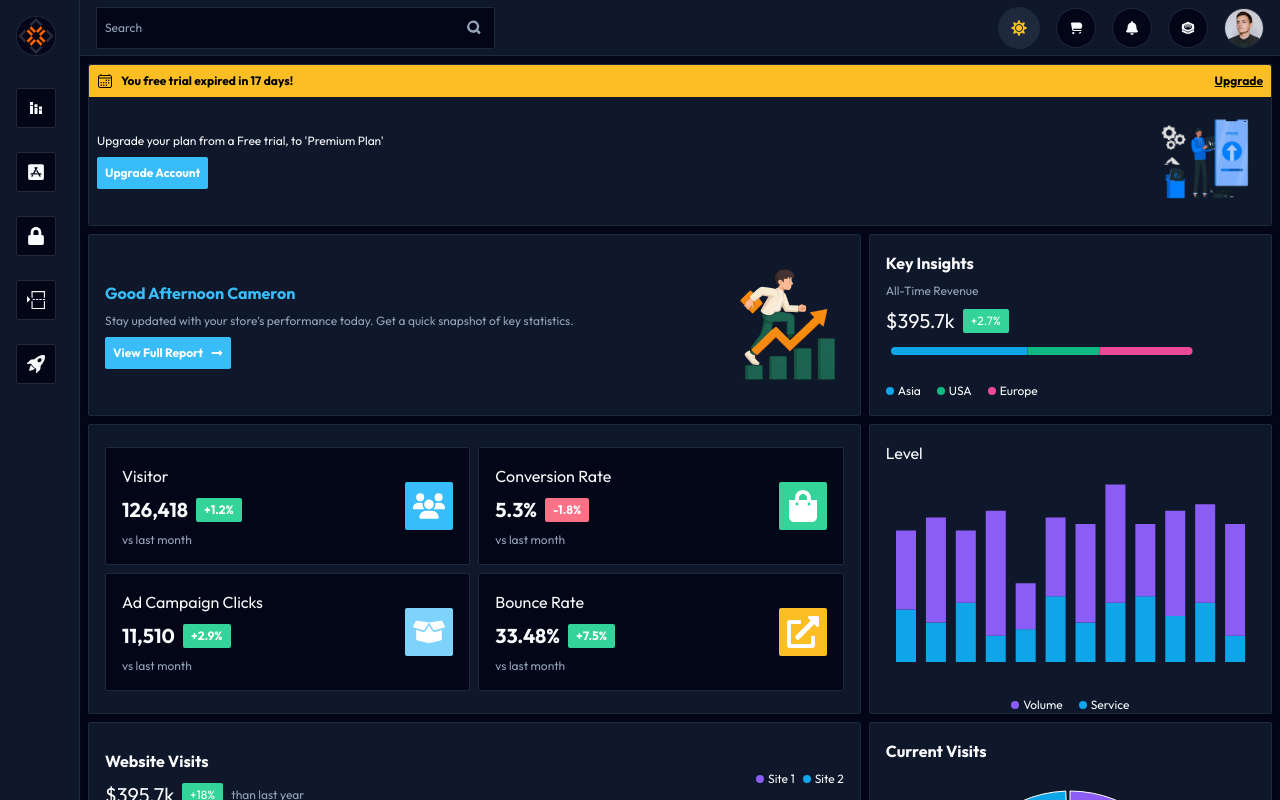
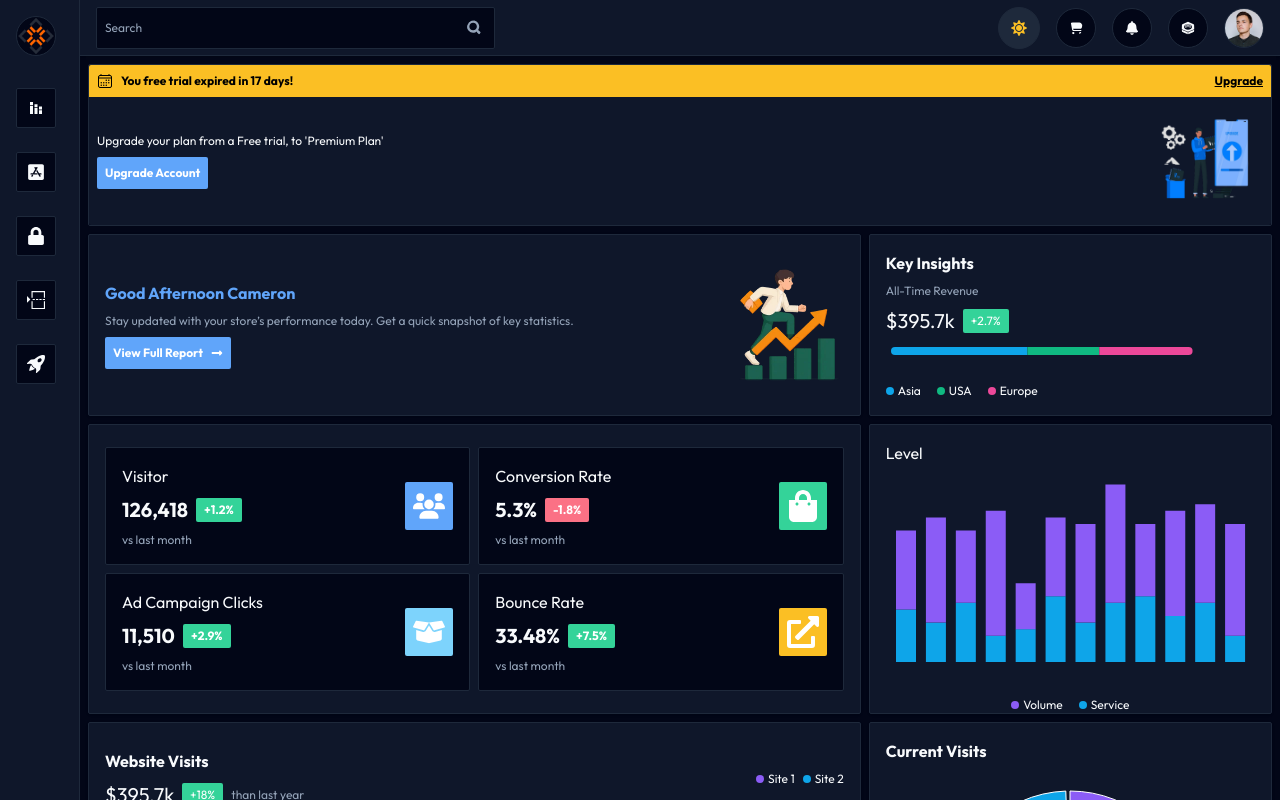
Before and after one commit to OzgeCetin43/ProDashboard, a React (Vite) app: page / in a window 1280 px wide. Shown: the top 800 px of the page. Built offline with nearby package versions, Linux system fonts and the light colour scheme.

Commit message:
code improvement

```diff
--- a/src/index.css
+++ b/src/index.css
@@ -53,8 +53,8 @@
   --text-primary: #f8fafc;
   --text-secondary: #94a3b8;
 
-  --accent-primary: #38bdf8;
-  --accent-hover: #0ea5e9;
+  --accent-primary: #60a5fa;
+  --accent-hover: #3b82f6;
 
   --border-color: #1e293b;
   --status-success: #34d399;
```
